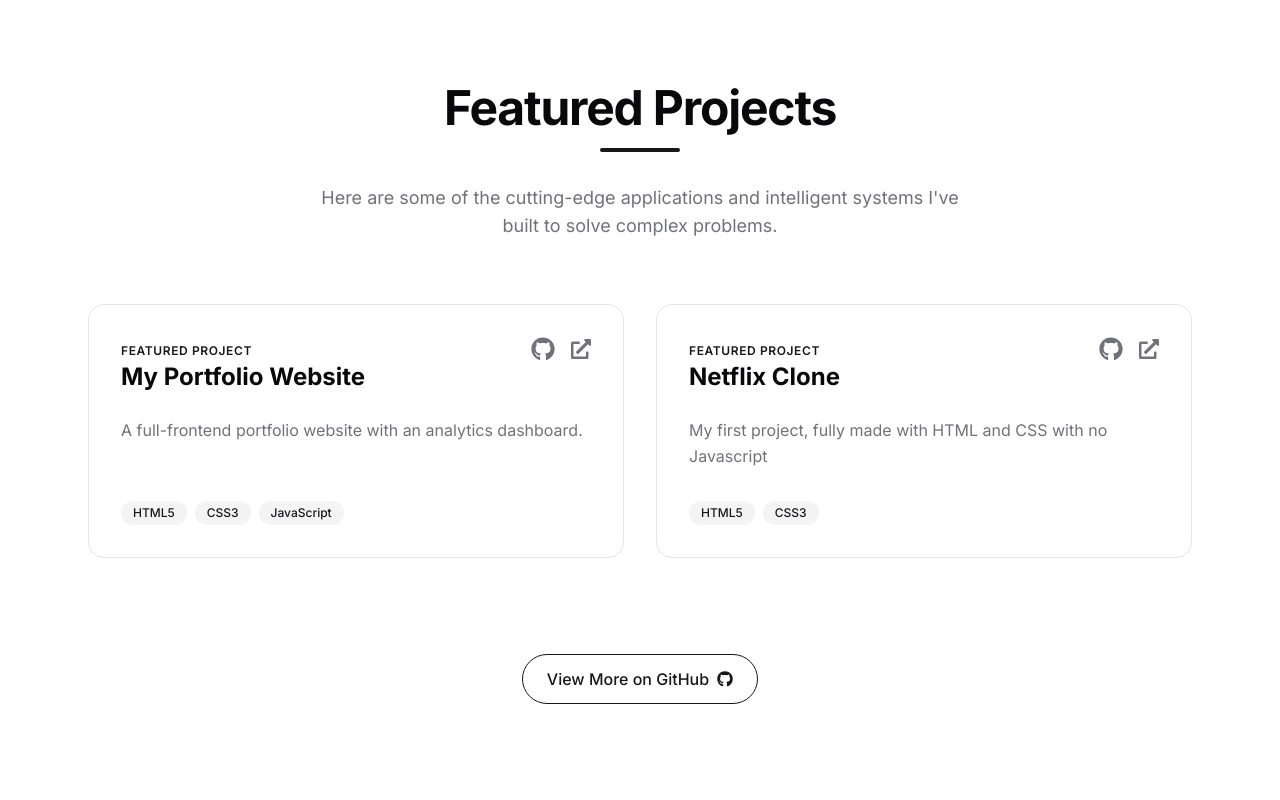
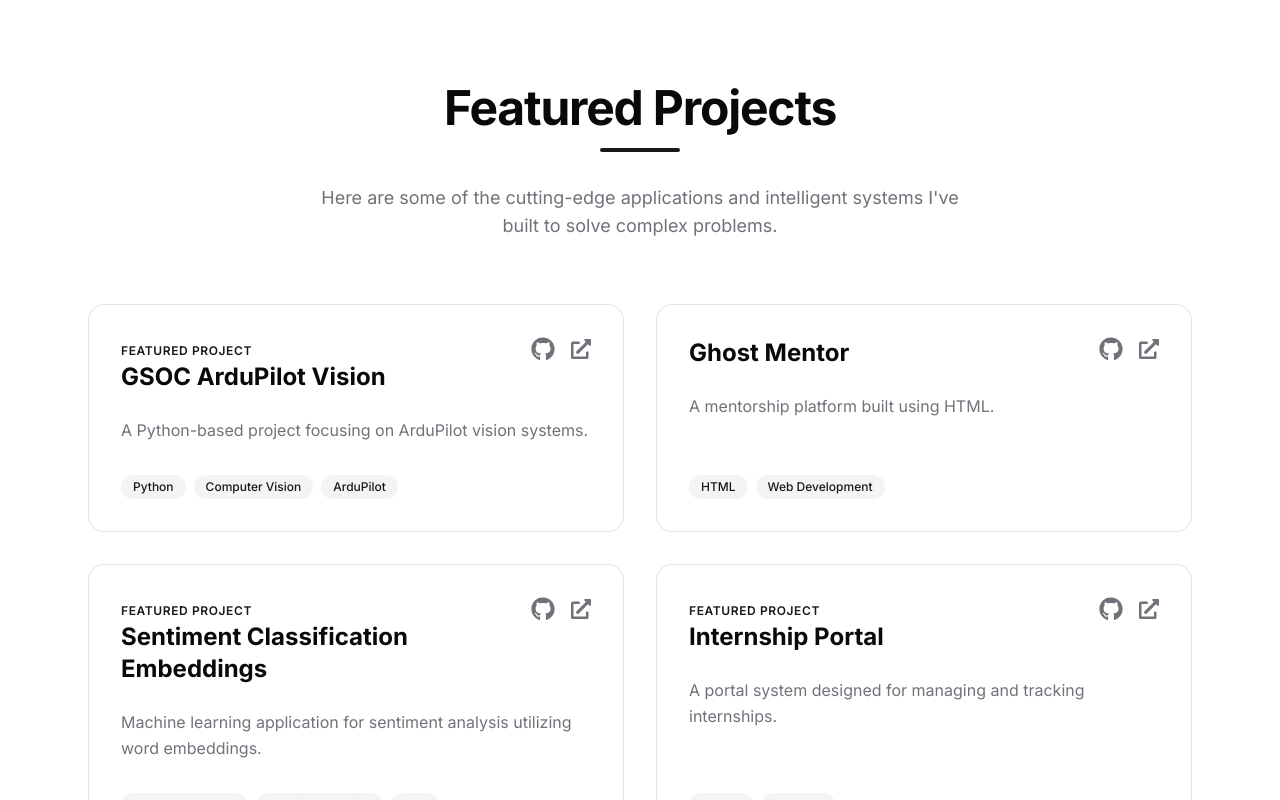
Before and after one commit to zaaammmiiinnn/Zamin_portfolio, a Next.js app: page / in a window 1280 px wide. Shown: the part 2000-2800 px from the top of the page. Built offline with nearby package versions, Linux system fonts and the light colour scheme; no server answers.

Commit message:
Update projects list based on github repos

```diff
--- a/src/components/projects.tsx
+++ b/src/components/projects.tsx
@@ -5,20 +5,52 @@
 
 const projects = [
     {
-        title: "My Portfolio Website",
-        description: "A full-frontend portfolio website with an analytics dashboard.",
-        tags: ["HTML5", "CSS3", "JavaScript"],
-        github: "https://github.com/zaaammmiiinnn/portfolio1",
-        demo: "https://portfolio1-chi-sooty.vercel.app/index.html",
+        title: "GSOC ArduPilot Vision",
+        description: "A Python-based project focusing on ArduPilot vision systems.",
+        tags: ["Python", "Computer Vision", "ArduPilot"],
+        github: "https://github.com/zaaammmiiinnn/gsoc-ardupilot-vision",
+        demo: "",
         featured: true,
     },
     {
-        title: "Netflix Clone",
-        description: "My first project, fully made with HTML and CSS with no Javascript",
-        tags: ["HTML5", "CSS3"],
-        github: "https://github.com/zaaammmiiinnn/Netflix_clone",
-        demo: "https://netflix-clone-pink-ten-27.vercel.app/",
+        title: "Ghost Mentor",
+        description: "A mentorship platform built using HTML.",
+        tags: ["HTML", "Web Development"],
+        github: "https://github.com/zaaammmiiinnn/Ghost-Mentor",
+        demo: "",
+        featured: false,
+    },
+    {
+        title: "Sentiment Classification Embeddings",
+        description: "Machine learning application for sentiment analysis utilizing word embeddings.",
+        tags: ["Jupyter Notebook", "Machine Learning", "NLP"],
+        github: "https://github.com/zaaammmiiinnn/Sentiment_Classification_Embeddings",
+        demo: "",
         featured: true,
+    },
+    {
+        title: "Internship Portal",
+        description: "A portal system designed for managing and tracking internships.",
+        tags: ["Python", "Backend"],
+        github: "https://github.com/zaaammmiiinnn/INTERNSHIP-PORTAL",
+        demo: "",
+        featured: true,
+    },
+    {
+        title: "AI Resume Analyzer",
+        description: "An AI tool that analyzes resumes to extract and evaluate key information.",
+        tags: ["Python", "AI", "NLP"],
+        github: "https://github.com/zaaammmiiinnn/AI-resume-analyzer",
+        demo: "",
+        featured: true,
+    },
+    {
+        title: "Student Management System",
+        description: "A backend system for managing student records and operations.",
+        tags: ["Python", "Backend"],
+        github: "https://github.com/zaaammmiiinnn/Student-Management-System-",
+        demo: "",
+        featured: false,
     },
 ];
 
```
